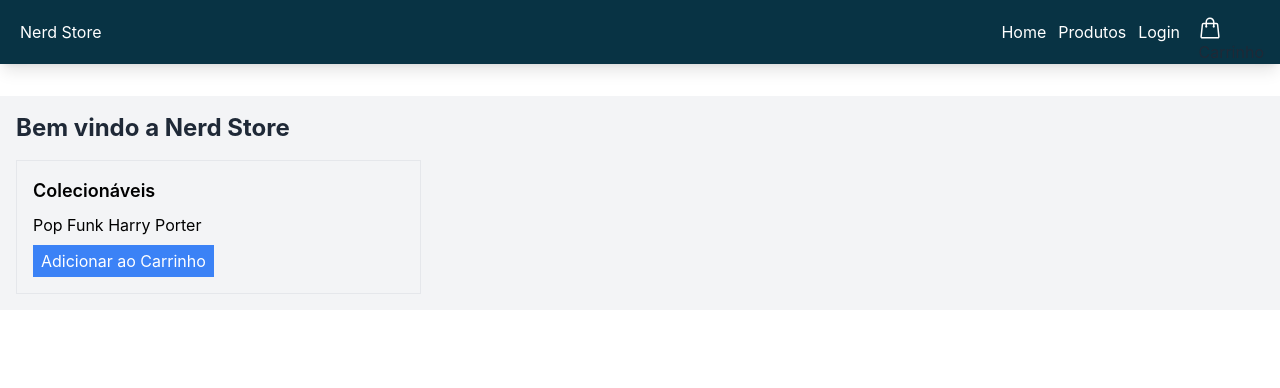
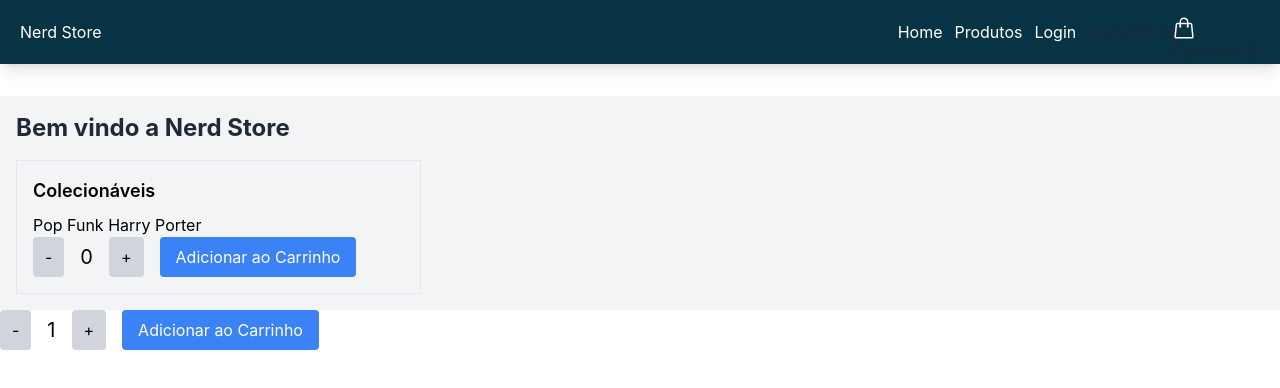
Before and after one commit to Robertocosta09/Nerd-Store, a React (Create React App) app: page / in a window 1280 px wide. Shown: the top 388 px of the page. Built offline with nearby package versions, Linux system fonts and the light colour scheme.

Commit message:
Atividade4

```diff
--- a/src/App.tsx
+++ b/src/App.tsx
@@ -1,19 +1,25 @@
-import React from 'react';
-import './App.css';
-import {NavBar} from './Components/Navbar';
-import {CartWidget} from './Components/CartWidget';
-import {ItemListContainer} from './Components/ItemList';
+import React, { useState } from 'react';
+import { NavBar } from './Components/Navbar';
+import { CartWidget } from './Components/CartWidget';
+import { ItemListContainer } from './Components/ItemList';
+import ItemCount from './Components/ItemCount';
 
+const App: React.FC = () => {
+  const [cartItems, setCartItems] = useState<number>(0);
 
-function App() {
+  const handleAddToCart = (quantity: number) => {
+    setCartItems(cartItems + quantity);
+  };
 
   return (
     <React.Fragment>
-      <NavBar />
-      <CartWidget/>
-      <ItemListContainer greeting={'Bem vindo a Nerd Store'}/>
+      <NavBar cartItems={cartItems} />
+      <CartWidget cartItems={cartItems} />
+      <ItemListContainer greeting={'Bem vindo a Nerd Store'} />
+      {/* Exemplo de uso do componente ItemCount */}
+      <ItemCount stock={10} initial={1} onAdd={handleAddToCart} />
     </React.Fragment>
   );
-}
+};
 
 export default App;
--- a/src/Components/CartWidget/index.tsx
+++ b/src/Components/CartWidget/index.tsx
@@ -1,12 +1,16 @@
 import React from 'react';
 
-const CartWidget: React.FC = () => {
+interface CartWidgetProps {
+  cartItems: number;
+}
+
+const CartWidget: React.FC<CartWidgetProps> = ({ cartItems }) => {
   return (
     <div className="fixed top-4 right-4 cursor-pointer">
       <svg xmlns="http://www.w3.org/2000/svg" fill="none" viewBox="0 0 24 24" strokeWidth="1.5" stroke="currentColor" className="w-6 h-6 text-white">
         <path strokeLinecap="round" strokeLinejoin="round" d="M15.75 10.5V6a3.75 3.75 0 10-7.5 0v4.5m11.356-1.993l1.263 12c.07.665-.45 1.243-1.119 1.243H4.25a1.125 1.125 0 01-1.12-1.243l1.264-12A1.125 1.125 0 015.513 7.5h12.974c.576 0 1.059.435 1.119 1.007zM8.625 10.5a.375.375 0 11-.75 0 .375.375 0 01.75 0zm7.5 0a.375.375 0 11-.75 0 .375.375 0 01.75 0z" />
       </svg>
-      <span className="text-gray-800">Carrinho</span>
+      <span className="text-gray-800">Carrinho ({cartItems})</span>
     </div>
   );
 };
--- /dev/null
+++ b/src/Components/ItemCount/index.tsx
@@ -0,0 +1,58 @@
+import React, { useState } from 'react';
+
+interface ItemCountProps {
+  stock: number;
+  initial: number;
+  onAdd: (quantity: number) => void;
+}
+
+const ItemCount: React.FC<ItemCountProps> = ({ stock, initial, onAdd }) => {
+  const [count, setCount] = useState(initial);
+
+  const handleIncrease = () => {
+    if (count < stock) {
+      setCount(count + 1);
+    }
+  };
+
+  const handleDecrease = () => {
+    if (count > 1) {
+      setCount(count - 1);
+    }
+  };
+
+  const handleAddToCart = () => {
+    if (count > 0 && count <= stock) {
+      onAdd(count);
+    }
+  };
+
+  return (
+    <div className="flex items-center space-x-4">
+      <button
+        onClick={handleDecrease}
+        disabled={count <= 1}
+        className="bg-gray-300 px-3 py-2 rounded"
+      >
+        -
+      </button>
+      <span className="text-xl">{count}</span>
+      <button
+        onClick={handleIncrease}
+        disabled={count >= stock}
+        className="bg-gray-300 px-3 py-2 rounded"
+      >
+        +
+      </button>
+      <button
+        onClick={handleAddToCart}
+        disabled={stock === 0 || count === 0 || count > stock}
+        className="bg-blue-500 text-white px-4 py-2 rounded"
+      >
+        Adicionar ao Carrinho
+      </button>
+    </div>
+  );
+};
+
+export default ItemCount;
--- a/src/Components/ItemList/index.tsx
+++ b/src/Components/ItemList/index.tsx
@@ -1,10 +1,14 @@
 import React from 'react';
+import ItemCount from '../ItemCount';
 
 interface ItemListContainerProps {
   greeting: string;
 }
 
 const ItemListContainer: React.FC<ItemListContainerProps> = ({ greeting }) => {
+  const handleAddToCart = (quantity: number) => {
+
+  };
   return (
     <div className="container mx-auto mt-8 p-4 bg-gray-100">
       <h2 className="text-2xl font-bold text-gray-800">{greeting}</h2>
@@ -12,11 +16,11 @@
         <div className="border p-4">
           <h3 className="text-lg font-semibold mb-2">Colecionáveis</h3>
           <p>Pop Funk Harry Porter</p>
-          <button className="bg-blue-500 text-white px-2 py-1 mt-2">Adicionar ao Carrinho</button>
+          <ItemCount stock={10} onAdd={handleAddToCart} initial={0} />
         </div>
-        </div>
+      </div>
     </div>
   );
 };
 
-export {ItemListContainer};
+export { ItemListContainer };
--- a/src/Components/navbar/index.tsx
+++ b/src/Components/navbar/index.tsx
@@ -1,20 +1,24 @@
 
 import React from "react";
 
-const NavBar = () => {
+interface NavBarProps {
+  cartItems: number;
+}
+
+const NavBar: React.FC<NavBarProps> = ({ cartItems }) => {
   const isLoading = false;
 
-
   return (
-        <div className="bg-cyan-950 p-5	shadow-lg text-white flex justify-between">
+    <div className="bg-cyan-950 p-5 shadow-lg text-white flex justify-between">
       <h1>Nerd Store</h1>
       <ul className="flex gap-3 mr-20">
-                <li className= "hover:bg-sky-700 rounded-lg cursor-pointer">Home</li>
-                <li className= "hover:bg-sky-700 rounded-lg cursor-pointer">Produtos</li>
-                <li className= "hover:bg-sky-700 rounded-lg cursor-pointer">Login</li>
+        <li className="hover:bg-sky-700 rounded-lg cursor-pointer">Home</li>
+        <li className="hover:bg-sky-700 rounded-lg cursor-pointer">Produtos</li>
+        <li className="hover:bg-sky-700 rounded-lg cursor-pointer">Login</li>
+        <li className="text-gray-800">Carrinho ({cartItems})</li>
       </ul>
     </div>
-    )
-}
+  );
+};
 
-export {NavBar}
+export { NavBar };
```
Lines whose indentation alone changed are shown as unchanged.
